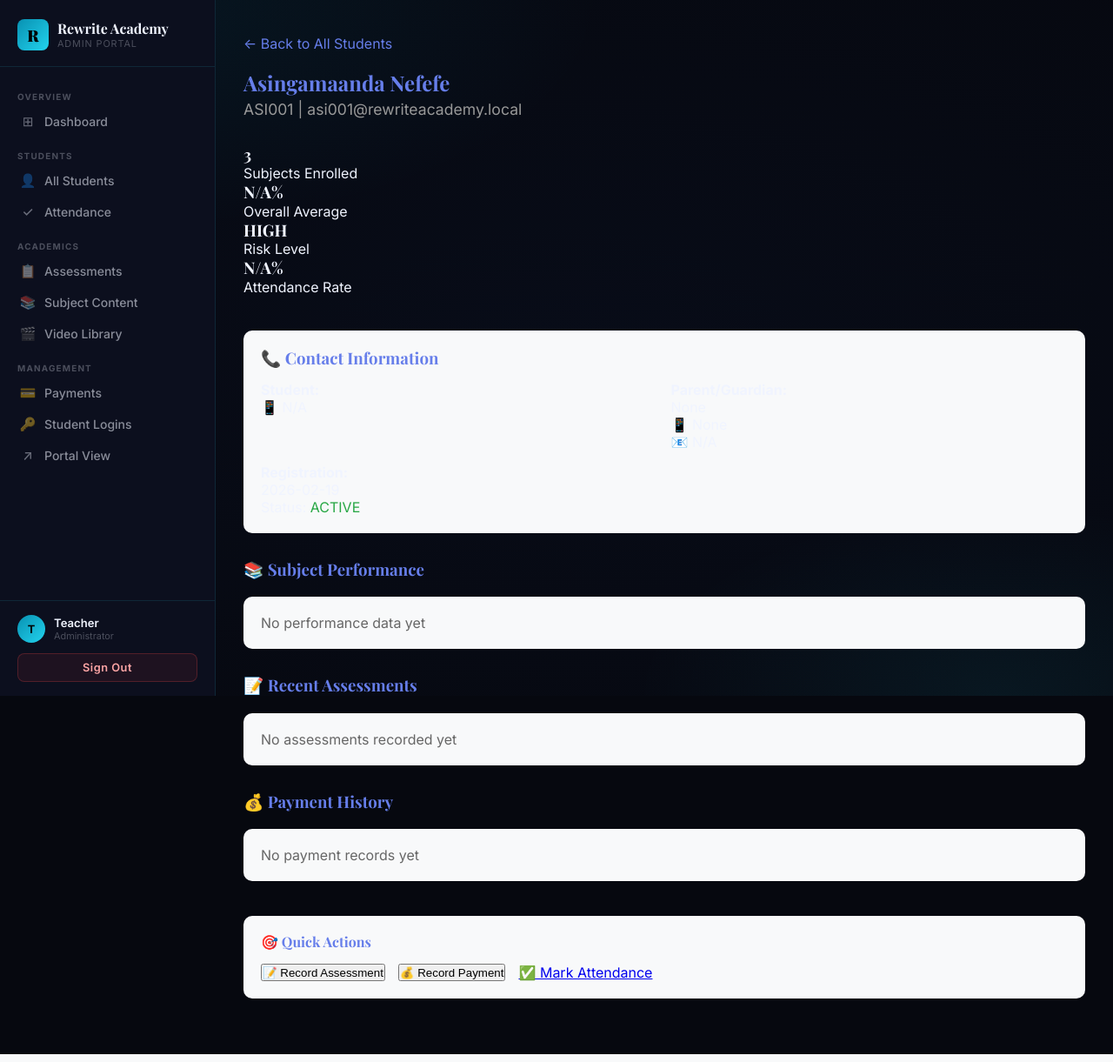
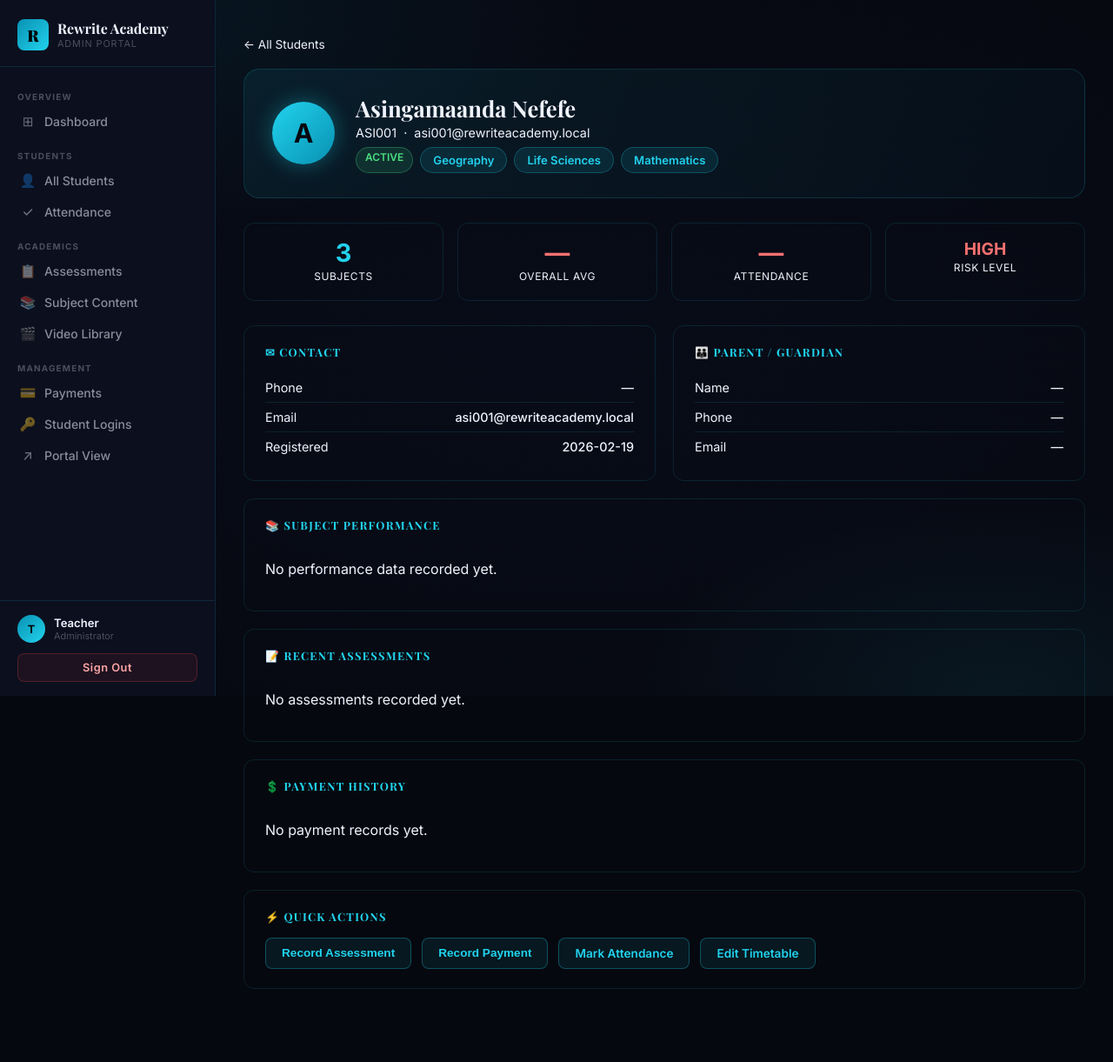
Before and after one commit to Asingamaanda/rewrite-academy, a Flask app: page /student/ASI001 in a window 1280 px wide. Shown: the whole page at 87% size. Run offline with Flask 3, Linux system fonts and the light colour scheme; the visitor is signed in with stand-in values (Sample User, id 1); some web fonts are replaced.

Commit message:
Redesign admin student profile — dark cinema UI with KPI strip, score bars, detail grid

```diff
--- a/classdoodle/templates/student_detail.html
+++ b/classdoodle/templates/student_detail.html
@@ -1,95 +1,170 @@
 {% extends "base.html" %}
 
-{% block title %}{{ student.name }} - ClassDoodle{% endblock %}
+{% block title %}{{ student.name }} — Rewrite Academy{% endblock %}
 
 {% block content %}
-<div style="margin-bottom: 20px;">
-    <a href="/students" style="color: #667eea; text-decoration: none;">← Back to All Students</a>
-</div>
+<style>
+  /* ── page-level tokens ───────────────────────────────────────── */
+  .profile-hero{
+    display:flex;align-items:center;gap:24px;
+    background:linear-gradient(135deg,rgba(34,211,238,.08),rgba(8,145,178,.04));
+    border:1px solid rgba(34,211,238,.15);
+    border-radius:var(--radius-lg);padding:28px 32px;margin-bottom:28px;
+  }
+  .profile-avatar{
+    width:72px;height:72px;border-radius:50%;
+    background:linear-gradient(135deg,var(--accent),var(--accent-dark));
+    display:flex;align-items:center;justify-content:center;
+    font-size:1.9rem;font-weight:700;color:#06080f;flex-shrink:0;
+    box-shadow:0 0 24px rgba(34,211,238,.35);
+  }
+  .profile-meta h1{margin:0 0 4px;font-size:1.6rem;color:var(--fg);}
+  .profile-meta p{margin:0;color:var(--fg-muted);font-size:.9rem;}
+  .profile-badges{display:flex;gap:8px;margin-top:8px;flex-wrap:wrap;}
 
-<div style="display: flex; justify-content: space-between; align-items: center; margin-bottom: 30px;">
-    <div>
-        <h2 style="color: #667eea; margin: 0;">{{ student.name }}</h2>
-        <p style="color: #999; font-size: 1.1em; margin: 5px 0 0 0;">{{ student.student_id }} | {{ student.email }}</p>
-    </div>
-</div>
+  /* ── kpi strip ───────────────────────────────────────────────── */
+  .kpi-strip{display:grid;grid-template-columns:repeat(4,1fr);gap:16px;margin-bottom:28px;}
+  .kpi{background:var(--surface);border:1px solid var(--border);border-radius:var(--radius-md);
+       padding:20px 16px;text-align:center;transition:border-color .2s;}
+  .kpi:hover{border-color:rgba(34,211,238,.35);}
+  .kpi-value{font-size:1.8rem;font-weight:700;line-height:1;}
+  .kpi-label{font-size:.75rem;color:var(--fg-muted);margin-top:4px;text-transform:uppercase;letter-spacing:.05em;}
+  .kpi-cyan  .kpi-value{color:var(--accent);}
+  .kpi-green .kpi-value{color:#4ade80;}
+  .kpi-amber .kpi-value{color:#fbbf24;}
+  .kpi-red   .kpi-value{color:#f87171;}
 
-<!-- Stats Overview -->
-<div class="stat-cards" style="margin-bottom: 40px;">
-    <div class="stat-card card-blue">
-        <h3>{{ student.subjects|length }}</h3>
-        <p>Subjects Enrolled</p>
-    </div>
+  /* ── section cards ───────────────────────────────────────────── */
+  .detail-grid{display:grid;grid-template-columns:1fr 1fr;gap:20px;margin-bottom:20px;}
+  .detail-section{background:var(--surface);border:1px solid var(--border);
+                  border-radius:var(--radius-md);padding:22px 24px;}
+  .detail-section h3{font-size:.8rem;text-transform:uppercase;letter-spacing:.1em;
+                     color:var(--accent);margin:0 0 16px;display:flex;align-items:center;gap:8px;}
+  .detail-section.full{grid-column:1/-1;}
+  .info-row{display:flex;justify-content:space-between;align-items:center;
+            padding:8px 0;border-bottom:1px solid var(--border);font-size:.9rem;}
+  .info-row:last-child{border-bottom:none;}
+  .info-label{color:var(--fg-muted);}
+  .info-value{color:var(--fg);font-weight:500;}
 
-    <div class="stat-card card-purple">
-        <h3>{{ student.overall_average if student.overall_average else 'N/A' }}%</h3>
-        <p>Overall Average</p>
-    </div>
+  /* ── subject pills ───────────────────────────────────────────── */
+  .subject-pill{display:inline-flex;align-items:center;gap:6px;
+    padding:6px 14px;border-radius:99px;font-size:.82rem;font-weight:600;
+    background:rgba(34,211,238,.1);border:1px solid rgba(34,211,238,.25);color:var(--accent);}
 
-    <div class="stat-card {% if student.risk_level == 'high' %}card-red{% elif student.risk_level == 'medium' %}card-yellow{% else %}card-green{% endif %}">
-        <h3>{{ student.risk_level|upper if student.risk_level else 'N/A' }}</h3>
-        <p>Risk Level</p>
-    </div>
+  /* ── score bar ───────────────────────────────────────────────── */
+  .score-bar-wrap{width:100%;background:rgba(255,255,255,.07);border-radius:99px;height:6px;margin-top:4px;}
+  .score-bar-fill{height:6px;border-radius:99px;transition:width .5s ease;}
 
-    <div class="stat-card card-green">
-        <h3>{{ student.attendance_rate if student.attendance_rate else 'N/A' }}%</h3>
-        <p>Attendance Rate</p>
-    </div>
-</div>
+  /* ── actions ─────────────────────────────────────────────────── */
+  .action-strip{display:flex;gap:12px;flex-wrap:wrap;margin-top:4px;}
+  .btn-action{padding:9px 18px;border-radius:var(--radius-sm);font-size:.85rem;font-weight:600;
+              border:1px solid rgba(34,211,238,.3);background:rgba(34,211,238,.08);
+              color:var(--accent);cursor:pointer;text-decoration:none;
+              transition:background .2s,border-color .2s;}
+  .btn-action:hover{background:rgba(34,211,238,.18);border-color:var(--accent);}
 
-<!-- Contact Info -->
-<div style="margin-bottom: 30px; padding: 20px; background: #f8f9fa; border-radius: 10px;">
-    <h3 style="color: #667eea; margin-bottom: 15px;">📞 Contact Information</h3>
-    <div style="display: grid; grid-template-columns: repeat(auto-fit, minmax(300px, 1fr)); gap: 15px;">
-        <div>
-            <strong>Student:</strong><br>
-            📱 {{ student.phone or 'N/A' }}
-        </div>
-        <div>
-            <strong>Parent/Guardian:</strong><br>
-            {{ student.parent_name }}<br>
-            📱 {{ student.parent_phone }}<br>
-            📧 {{ student.parent_email or 'N/A' }}
-        </div>
-        <div>
-            <strong>Registration:</strong><br>
-            {{ student.registration_date }}<br>
-            Status: <span style="color: #28a745;">{{ student.status|upper }}</span>
+  @media(max-width:768px){
+    .kpi-strip{grid-template-columns:repeat(2,1fr);}
+    .detail-grid{grid-template-columns:1fr;}
+    .detail-section.full{grid-column:1;}
+  }
+</style>
+
+<!-- back link -->
+<a href="/students" style="display:inline-flex;align-items:center;gap:6px;color:var(--fg-muted);font-size:.85rem;text-decoration:none;margin-bottom:20px;">
+  &#8592; All Students
+</a>
+
+<!-- ── Hero ── -->
+<div class="profile-hero">
+  <div class="profile-avatar">{{ student.name[0] }}</div>
+  <div class="profile-meta">
+    <h1>{{ student.name }}</h1>
+    <p>{{ student.student_id }} &nbsp;·&nbsp; {{ student.email }}</p>
+    <div class="profile-badges">
+      <span class="badge-{{ 'success' if student.status == 'active' else 'danger' }}
+            " style="padding:3px 10px;border-radius:99px;font-size:.75rem;font-weight:600;
+            background:{{ 'rgba(74,222,128,.12)' if student.status=='active' else 'rgba(248,113,113,.12)' }};
+            color:{{ '#4ade80' if student.status=='active' else '#f87171' }};
+            border:1px solid {{ 'rgba(74,222,128,.3)' if student.status=='active' else 'rgba(248,113,113,.3)' }};">
+        {{ student.status|upper }}
+      </span>
+      {% for subj in student.subjects %}
+      <span class="subject-pill">{{ subj }}</span>
+      {% endfor %}
     </div>
   </div>
 </div>
 
+<!-- ── KPI strip ── -->
+<div class="kpi-strip">
+  <div class="kpi kpi-cyan">
+    <div class="kpi-value">{{ student.subjects|length }}</div>
+    <div class="kpi-label">Subjects</div>
+  </div>
+  <div class="kpi {% if student.overall_average >= 70 %}kpi-green{% elif student.overall_average >= 50 %}kpi-amber{% else %}kpi-red{% endif %}">
+    <div class="kpi-value">{{ student.overall_average if student.overall_average else '—' }}{% if student.overall_average %}<span style="font-size:1rem">%</span>{% endif %}</div>
+    <div class="kpi-label">Overall Avg</div>
+  </div>
+  <div class="kpi {% if student.attendance_rate >= 80 %}kpi-green{% elif student.attendance_rate >= 60 %}kpi-amber{% else %}kpi-red{% endif %}">
+    <div class="kpi-value">{{ student.attendance_rate if student.attendance_rate else '—' }}{% if student.attendance_rate %}<span style="font-size:1rem">%</span>{% endif %}</div>
+    <div class="kpi-label">Attendance</div>
+  </div>
+  <div class="kpi {% if student.risk_level == 'low' %}kpi-green{% elif student.risk_level == 'medium' %}kpi-amber{% else %}kpi-red{% endif %}">
+    <div class="kpi-value" style="font-size:1.2rem">{{ student.risk_level|upper if student.risk_level else '—' }}</div>
+    <div class="kpi-label">Risk Level</div>
+  </div>
+</div>
+
+<!-- ── Detail grid ── -->
+<div class="detail-grid">
+
+  <!-- Contact -->
+  <div class="detail-section">
+    <h3>&#9993; Contact</h3>
+    <div class="info-row"><span class="info-label">Phone</span><span class="info-value">{{ student.phone or '—' }}</span></div>
+    <div class="info-row"><span class="info-label">Email</span><span class="info-value">{{ student.email }}</span></div>
+    <div class="info-row"><span class="info-label">Registered</span><span class="info-value">{{ student.registration_date }}</span></div>
+  </div>
+
+  <!-- Parent -->
+  <div class="detail-section">
+    <h3>&#128106; Parent / Guardian</h3>
+    <div class="info-row"><span class="info-label">Name</span><span class="info-value">{{ student.parent_name or '—' }}</span></div>
+    <div class="info-row"><span class="info-label">Phone</span><span class="info-value">{{ student.parent_phone or '—' }}</span></div>
+    <div class="info-row"><span class="info-label">Email</span><span class="info-value">{{ student.parent_email or '—' }}</span></div>
+  </div>
+
   <!-- Subject Performance -->
-<h3 style="color: #667eea; margin-bottom: 20px;">📚 Subject Performance</h3>
-
+  <div class="detail-section full">
+    <h3>&#128218; Subject Performance</h3>
     {% if performance %}
-<table>
-    <thead>
-        <tr>
-            <th>Subject</th>
-            <th>Average</th>
-            <th>Latest Score</th>
-            <th>Trend</th>
-        </tr>
-    </thead>
+    <table class="data-table">
+      <thead><tr><th>Subject</th><th>Average</th><th>Latest</th><th>Progress</th><th>Trend</th></tr></thead>
       <tbody>
         {% for subject, data in performance.items() %}
         <tr>
           <td><strong>{{ subject }}</strong></td>
           <td>
-                <span style="font-size: 1.2em; font-weight: bold;
-                      color: {% if data.average >= 70 %}#28a745{% elif data.average >= 50 %}#ffc107{% else %}#dc3545{% endif %};">
+            <span style="font-weight:700;font-size:1.05rem;
+              color:{% if data.average >= 70 %}#4ade80{% elif data.average >= 50 %}#fbbf24{% else %}#f87171{% endif %}">
               {{ data.average }}%
             </span>
           </td>
-            <td>{{ data.latest }}%</td>
+          <td style="color:var(--fg-muted)">{{ data.latest }}%</td>
+          <td style="width:140px">
+            <div class="score-bar-wrap">
+              <div class="score-bar-fill" style="width:{{ data.average }}%;background:{% if data.average >= 70 %}#4ade80{% elif data.average >= 50 %}#fbbf24{% else %}#f87171{% endif %}"></div>
+            </div>
+          </td>
           <td>
             {% if data.trend == 'improving' %}
-                    <span class="badge badge-improving">📈 Improving</span>
+              <span style="color:#4ade80;font-size:.82rem;font-weight:600">&#8599; Improving</span>
             {% elif data.trend == 'declining' %}
-                    <span class="badge badge-declining">📉 Declining</span>
+              <span style="color:#f87171;font-size:.82rem;font-weight:600">&#8600; Declining</span>
             {% else %}
-                    <span class="badge badge-stable">➡️ Stable</span>
+              <span style="color:var(--fg-muted);font-size:.82rem;font-weight:600">&#8594; Stable</span>
             {% endif %}
           </td>
         </tr>
@@ -97,93 +172,71 @@
       </tbody>
     </table>
     {% else %}
-<p style="color: #666; padding: 20px; background: #f8f9fa; border-radius: 10px;">No performance data yet</p>
+    <p style="color:var(--fg-muted);padding:16px 0;margin:0">No performance data recorded yet.</p>
     {% endif %}
+  </div>
 
   <!-- Recent Assessments -->
-<h3 style="color: #667eea; margin: 30px 0 20px 0;">📝 Recent Assessments</h3>
-
+  <div class="detail-section full">
+    <h3>&#128221; Recent Assessments</h3>
     {% if assessments %}
-<table>
-    <thead>
+    <table class="data-table">
+      <thead><tr><th>Date</th><th>Subject</th><th>Type</th><th>Score</th><th>%</th></tr></thead>
+      <tbody>
+        {% for a in assessments %}
         <tr>
-            <th>Date</th>
-            <th>Subject</th>
-            <th>Type</th>
-            <th>Score</th>
-            <th>Percentage</th>
-        </tr>
-    </thead>
-    <tbody>
-        {% for assessment in assessments %}
-        <tr>
-            <td>{{ assessment.date }}</td>
-            <td>{{ assessment.subject }}</td>
-            <td>{{ assessment.type }}</td>
-            <td>{{ assessment.score }} / {{ assessment.max_score }}</td>
+          <td style="color:var(--fg-muted)">{{ a.date }}</td>
+          <td>{{ a.subject }}</td>
+          <td><span style="font-size:.78rem;padding:2px 8px;border-radius:99px;background:rgba(255,255,255,.06);color:var(--fg-muted)">{{ a.type }}</span></td>
+          <td>{{ a.score }} / {{ a.max_score }}</td>
           <td>
-                <strong style="color: {% if assessment.percentage >= 70 %}#28a745{% elif assessment.percentage >= 50 %}#ffc107{% else %}#dc3545{% endif %};">
-                    {{ assessment.percentage }}%
-                </strong>
+            <span style="font-weight:700;
+              color:{% if a.percentage >= 70 %}#4ade80{% elif a.percentage >= 50 %}#fbbf24{% else %}#f87171{% endif %}">
+              {{ a.percentage }}%
+            </span>
           </td>
         </tr>
         {% endfor %}
       </tbody>
     </table>
     {% else %}
-<p style="color: #666; padding: 20px; background: #f8f9fa; border-radius: 10px;">No assessments recorded yet</p>
+    <p style="color:var(--fg-muted);padding:16px 0;margin:0">No assessments recorded yet.</p>
     {% endif %}
+  </div>
 
-<!-- Payment History -->
-<h3 style="color: #667eea; margin: 30px 0 20px 0;">💰 Payment History</h3>
-
+  <!-- Payments -->
+  <div class="detail-section full">
+    <h3>&#128178; Payment History</h3>
     {% if payments %}
-<table>
-    <thead>
+    <table class="data-table">
+      <thead><tr><th>Date</th><th>Month</th><th>Amount</th><th>Method</th><th>Reference</th></tr></thead>
+      <tbody>
+        {% for p in payments %}
         <tr>
-            <th>Payment Date</th>
-            <th>Month For</th>
-            <th>Amount</th>
-            <th>Method</th>
-            <th>Reference</th>
-        </tr>
-    </thead>
-    <tbody>
-        {% for payment in payments %}
-        <tr>
-            <td>{{ payment.payment_date }}</td>
-            <td>{{ payment.month_for }}</td>
-            <td style="color: #28a745; font-weight: bold;">R{{ payment.amount|round(2) }}</td>
-            <td>{{ payment.payment_method }}</td>
-            <td><small>{{ payment.reference or 'N/A' }}</small></td>
+          <td style="color:var(--fg-muted)">{{ p.payment_date }}</td>
+          <td>{{ p.month_for }}</td>
+          <td style="color:#4ade80;font-weight:700">R{{ p.amount|round(2) }}</td>
+          <td>{{ p.payment_method }}</td>
+          <td style="color:var(--fg-muted);font-size:.82rem">{{ p.reference or '—' }}</td>
         </tr>
         {% endfor %}
       </tbody>
     </table>
     {% else %}
-<p style="color: #666; padding: 20px; background: #f8f9fa; border-radius: 10px;">No payment records yet</p>
+    <p style="color:var(--fg-muted);padding:16px 0;margin:0">No payment records yet.</p>
     {% endif %}
+  </div>
 
   <!-- Quick Actions -->
-<div style="margin-top: 40px; padding: 20px; background: #f8f9fa; border-radius: 10px;">
-    <h4 style="color: #667eea; margin-bottom: 15px;">🎯 Quick Actions</h4>
-    <div style="display: flex; gap: 15px; flex-wrap: wrap;">
-        <button onclick="showRecordAssessment()" class="btn">📝 Record Assessment</button>
-        <button onclick="showRecordPayment()" class="btn">💰 Record Payment</button>
-        <a href="/attendance" class="btn">✅ Mark Attendance</a>
+  <div class="detail-section full">
+    <h3>&#9889; Quick Actions</h3>
+    <div class="action-strip">
+      <button onclick="window.location.href='/assessments#record-form'" class="btn-action">Record Assessment</button>
+      <button onclick="window.location.href='/payments'" class="btn-action">Record Payment</button>
+      <a href="/attendance" class="btn-action">Mark Attendance</a>
+      <a href="/admin/timetable/{{ student.student_id }}" class="btn-action">Edit Timetable</a>
     </div>
   </div>
 
+</div>
 {% endblock %}
-
-{% block extra_js %}
-<script>
-function showRecordAssessment() {
-    window.location.href = '/assessments#record-form';
-}
-
-function showRecordPayment() {
-    window.location.href = '/payments';
-}
-</script>
-{% endblock %}
```
Lines whose indentation alone changed are shown as unchanged.
